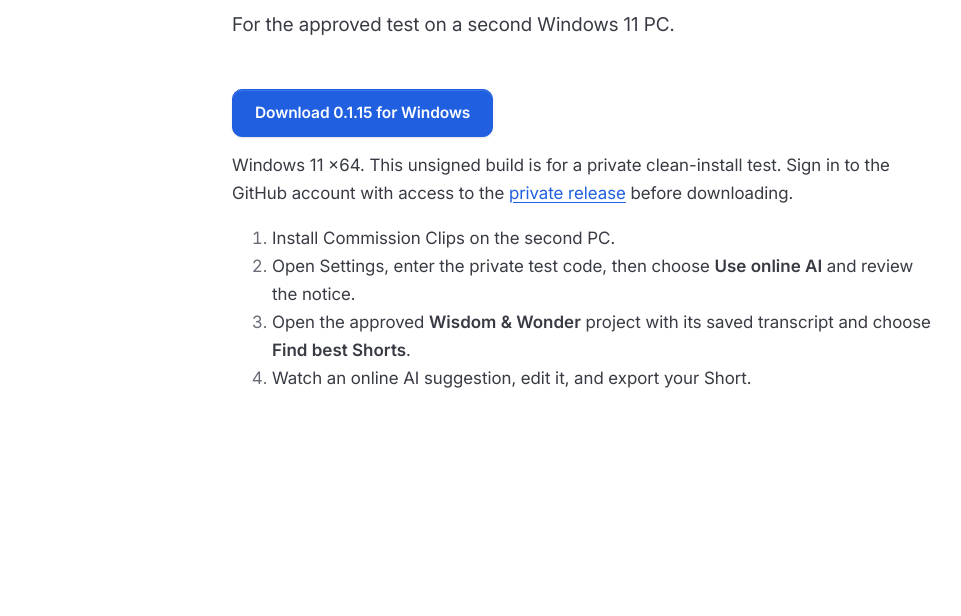
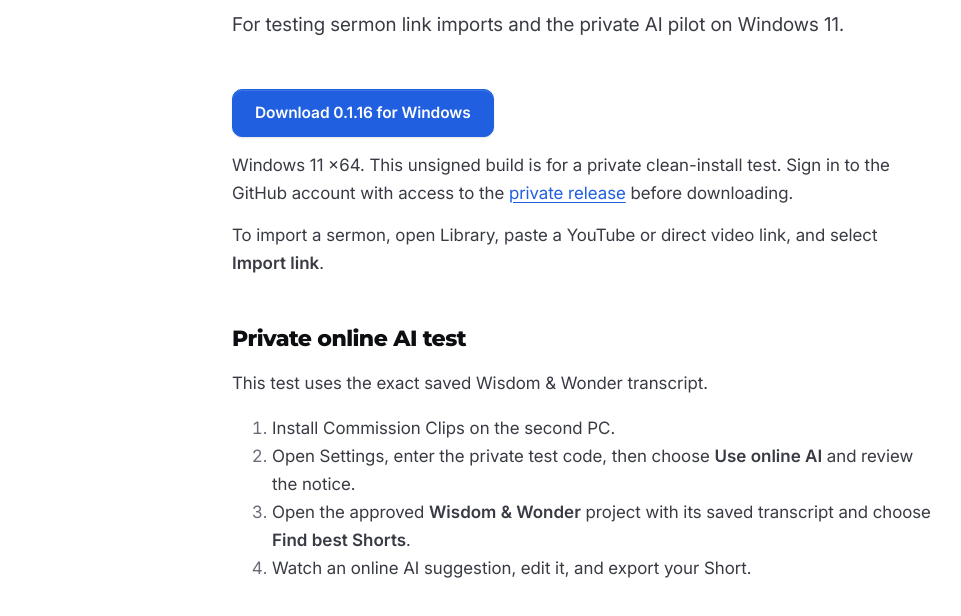
Before and after one commit to pairofblessings-cmd/commission-clips-site, a plain HTML site: page windows-ai-pilot.html in a window 1280 px wide. Shown: the part 222-838 px from the top of the page, without its empty margins (56-1017 px from the left). Before the commit the page ends 800 px from the top, so only its background shows below. Drawn offline with Linux system fonts and the light colour scheme.

Commit message:
Make the Windows URL pilot available on the download page (windows-ai-pilot.html)

```diff
--- a/windows-ai-pilot.html
+++ b/windows-ai-pilot.html
@@ -18,10 +18,13 @@
   <main class="wrap legal">
     <header class="page-head">
       <h1 class="page-title">Private Windows AI test</h1>
-      <p class="page-desc">For the approved test on a second Windows 11 PC.</p>
+      <p class="page-desc">For testing sermon link imports and the private AI pilot on Windows 11.</p>
     </header>
-    <p><a class="btn accent" href="https://github.com/pairofblessings-cmd/commission-clips-app/releases/download/private-ai-pilot-v0.1.15/CommissionClips-0.1.15-Setup.exe">Download 0.1.15 for Windows</a></p>
-    <p>Windows 11 x64. This unsigned build is for a private clean-install test. Sign in to the GitHub account with access to the <a href="https://github.com/pairofblessings-cmd/commission-clips-app/releases/tag/private-ai-pilot-v0.1.15">private release</a> before downloading.</p>
+    <p><a class="btn accent" href="https://github.com/pairofblessings-cmd/commission-clips-app/releases/download/private-ai-pilot-v0.1.16/CommissionClips-0.1.16-Setup.exe">Download 0.1.16 for Windows</a></p>
+    <p>Windows 11 x64. This unsigned build is for a private clean-install test. Sign in to the GitHub account with access to the <a href="https://github.com/pairofblessings-cmd/commission-clips-app/releases/tag/private-ai-pilot-v0.1.16">private release</a> before downloading.</p>
+    <p>To import a sermon, open Library, paste a YouTube or direct video link, and select <strong>Import link</strong>.</p>
+    <h2>Private online AI test</h2>
+    <p>This test uses the exact saved Wisdom &amp; Wonder transcript.</p>
     <ol>
       <li>Install Commission Clips on the second PC.</li>
       <li>Open Settings, enter the private test code, then choose <strong>Use online AI</strong> and review the notice.</li>
```
